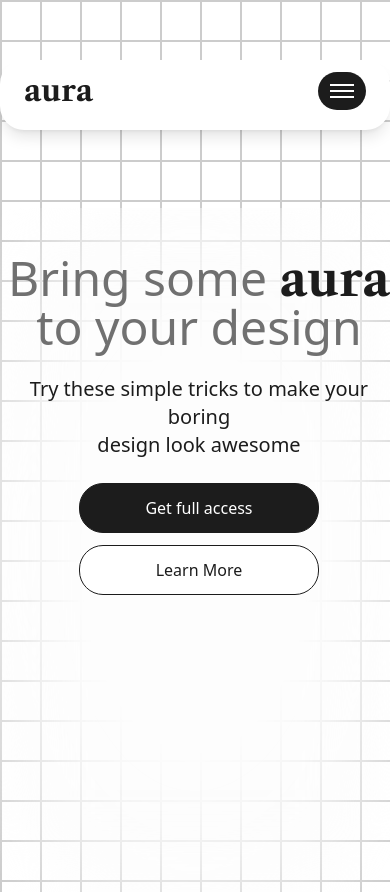
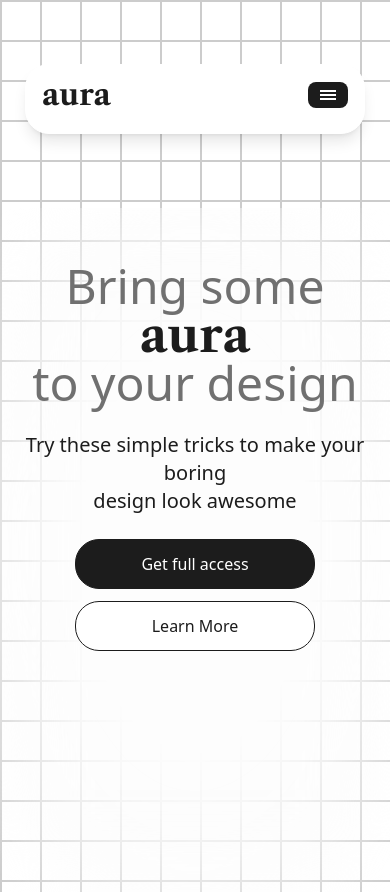
Before and after one commit to aeleneh/Aura-landing-page, a website: page src/index.html in a window 390 px wide. Drawn offline with nearby package versions, Linux system fonts and the light colour scheme.

Commit message:
improved responsiveness

```diff
--- a/src/index.html
+++ b/src/index.html
@@ -14,7 +14,7 @@
     <title>Aura</title>
   </head>
 
-  <body class="grid-pattern h-screen w-full relative min-h-screen text-center">
+  <body class="grid-pattern w-full relative min-h-screen text-center">
     <!-- Full-page faded background -->
     <div class="absolute top-[160px] left-0 w-full h-[calc(100%-160px)] z-0 pointer-events-none">
       <div
@@ -26,30 +26,30 @@
       ></div>
     </div>
 
-    <div class="max-w-4xl w-full flex flex-col mx-auto my-12 relative z-10 text-center">
+    <div class="flex flex-col mx-auto my-12 relative z-10 text-center w-full max-w-6xl px-4">
            <!-- Header -->
                 <!--Logo-->
-        <header class="px-6 rounded-3xl sm:rounded-full my-3 sm:my-5 py-3 w-full mx-auto
-        border-white bg-white text-black shadow-lg sm:shadow-2xl">
+                <header class="rounded-3xl sm:rounded-full my-4 sm:my-5 py-3 w-full mx-auto border
+                border-white bg-white text-black shadow-lg sm:shadow-2xl max-w-[95%] sm:max-w-3xl">
                 <!--Desktop Navigation -->
-        <div class="hidden sm:flex flex-row items-center justify-between">
-          <h1 class="font-libre text-3xl sm:text-4xl lg:text-5xl font-extrabold">aura</h1>
-            <nav class="hidden sm:flex sm:flex-row items-center gap-4 lg:gap-6" id="nav-menu">
+                <div class="hidden sm:flex flex-row items-center justify-between px-6">
+                  <h1 class="font-libre text-2xl sm:text-3xl lg:text-4xl font-extrabold">aura</h1>
+                    <nav class="flex sm:flex-row items-center gap-4" id="nav-menu">
                       <a href="#home"
                       class="inline-block text-base font-medium transition-all duration-200 hover:text-gray hover:scale-105"
                       >Home</a>
                   </nav>
-          <nav class="hidden sm:flex sm:flex-row items-center gap-4 lg:gap-6" id="nav-menu">
+                  <nav class="flex sm:flex-row items-center gap-4" id="nav-menu">
                     <a href="#benefits"
                       class="inline-block text-base font-medium transition-all duration-200 hover:text-gray hover:scale-105"
                       >Benefits</a>
                   </nav>
-          <nav class="hidden sm:flex sm:flex-row items-center gap-4 lg:gap-6" id="nav-menu">
+                  <nav class="flex sm:flex-row items-center gap-4" id="nav-menu">
                     <a href="#tutorial"
                       class="inline-block text-base font-medium transition-all duration-200 hover:text-gray hover:scale-105"
                       >Tutorial</a>
                   </nav>
-          <nav class="hidden sm:flex sm:flex-row items-center gap-4 lg:gap-6" id="nav-menu">
+                  <nav class="flex sm:flex-row items-center gap-4" id="nav-menu">
                       <a href="#login"
                       class="inline-block py-3 px-8 rounded-3xl text-white bg-black text-base
                       font-medium border border-black transition-all duration-200 hover:bg-white hover:text-black hover:scale-105"
@@ -58,33 +58,35 @@
                 </div>
 
                 <!-- Mobile Navigation (Hidden by default) -->
-        <div class="sm:hidden">
-           <!---Mobile Menu Button and Logo-->
-          <div class="flex flex-row items-center justify-between w-full mx-auto mb-2">
+                <div class="sm:hidden px-4 py-0">
+                  <div class="flex flex-row items-center justify-between w-full mx-auto">
                     <h1 class="font-libre text-3xl font-extrabold">aura</h1>
-           <div class="bg-black rounded-3xl flex items-center justify-center p-1 sm:hidden">
-              <button class="p-2 flex flex-col justify-center items-center space-y-1" id="mobile-menu-btn" aria-expanded="false" aria-controls="mobile-nav">
-                 <span class="w-6 h-0.5 bg-white icon-line icon-top"></span>
-                 <span class="w-6 h-0.5 bg-white icon-line icon-middle"></span>
-                 <span class="w-6 h-0.5 bg-white icon-line icon-bottom"></span>
+                    <div class="bg-black rounded-lg flex items-center justify-center px-1">
+                      <button class="p-2 flex flex-col justify-center items-center space-y-0.5"
+                              id="mobile-menu-btn"
+                              aria-expanded="false"
+                              aria-controls="mobile-nav">
+                        <span class="w-4 h-0.5 bg-white icon-line icon-top"></span>
+                        <span class="w-4 h-0.5 bg-white icon-line icon-middle"></span>
+                        <span class="w-4 h-0.5 bg-white icon-line icon-bottom"></span>
                       </button>
                     </div>
                   </div>
                   <nav id="mobile-nav"
-            class="max-h-toggle px-5 flex flex-col gap-2 items-center text-center">
-            <a href="#home" class="block py-2 text-sm font-medium hover:text-gray-600">Home</a>
-            <a href="#benefits" class="block py-2 text-sm font-medium hover:text-gray-600">Benefits</a>
-            <a href="#tutorial" class="block py-2 text-sm font-medium hover:text-gray-600">Tutorial</a>
-            <a href="#login" class="inline-block py-2 px-6 rounded-2xl text-white bg-black text-sm font-medium border border-black
-           hover:bg-white hover:text-gray mt-2">Log In</a>
+                       class="max-h-toggle px-5 flex flex-col gap-6 items-center justify-center text-center mt-2">
+                    <a href="#home" class="block py-2 text-base font-medium hover:text-gray-600 w-full">Home</a>
+                    <a href="#benefits" class="block py-2 text-base font-medium hover:text-gray-600 w-full">Benefits</a>
+                    <a href="#tutorial" class="block py-2 text-base font-medium hover:text-gray-600 w-full">Tutorial</a>
+                    <a href="#login" class="inline-block py-2 px-4 rounded-2xl text-white bg-black text-base font-medium border border-black
+                          hover:bg-white hover:text-black my-2 w-40">Log In</a>
                   </nav>
                 </div>
               </header>
 
               <!-- Main Content -->
-          <main class="relative text-center mt-28 lg:mt-36 px-2 mx-auto pb-20">
-            <h2 class="text-5xl sm:text-7xl lg:text-9xl text-gray font-medium tracking-normal">
-              <span class="whitespace-nowrap">Bring some <span class="font-libre font-extrabold text-black">aura</span></span><br>
+    <main class="relative text-center mt-28 lg:mt-36 px-2 mx-auto pb-20 w-full max-w-3xl">
+      <h2 class="text-5xl sm:text-7xl lg:text-8xl text-gray font-medium tracking-normal">
+        <span class="whitespace-wrap">Bring some <span class="font-libre font-extrabold text-black">aura</span></span><br>
         to your design
       </h2>
       <p class="text-black text-xl sm:text-3xl font-extralight my-6">
@@ -99,15 +101,13 @@
         </button>
         <button
           class="py-3 px-8 w-full max-w-60 sm:w-52 rounded-3xl bg-white text-black border border-black text-base font-medium
-                transition-all duration-200 ease-in-out hover:scale-105 active:scale-95 hover:bg-gray
+          transition-all duration-200 ease-in-out hover:scale-105 active:scale-95 hover:bg-gray-100
           select-none touch-manipulation">
           Learn More
         </button>
       </div>
     </main>
     </div>
-  </body>
-
     <script>
       const menuBtn = document.getElementById('mobile-menu-btn');
       const nav = document.getElementById('mobile-nav');
@@ -125,4 +125,5 @@
         botBar.classList.toggle('open');
       });
     </script>
+  </body>
 </html>
```
Also changed, not shown: src/output.css. Lines whose indentation alone changed are shown as unchanged.
